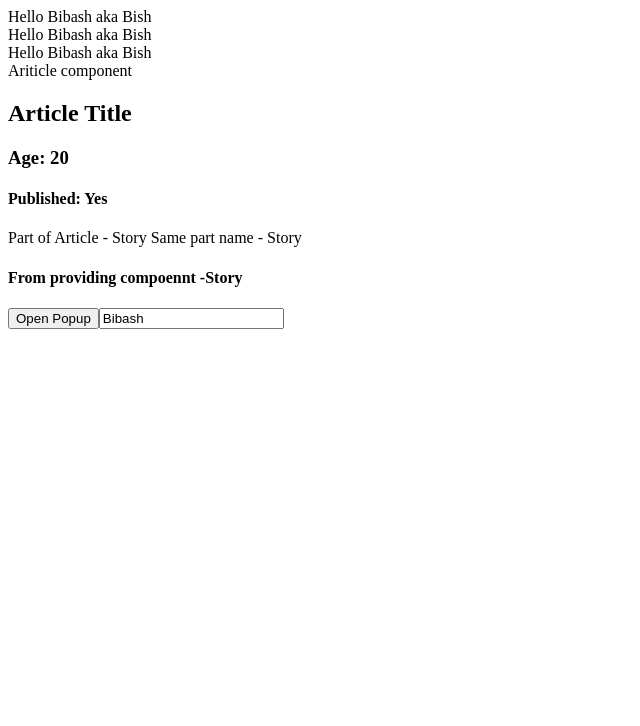
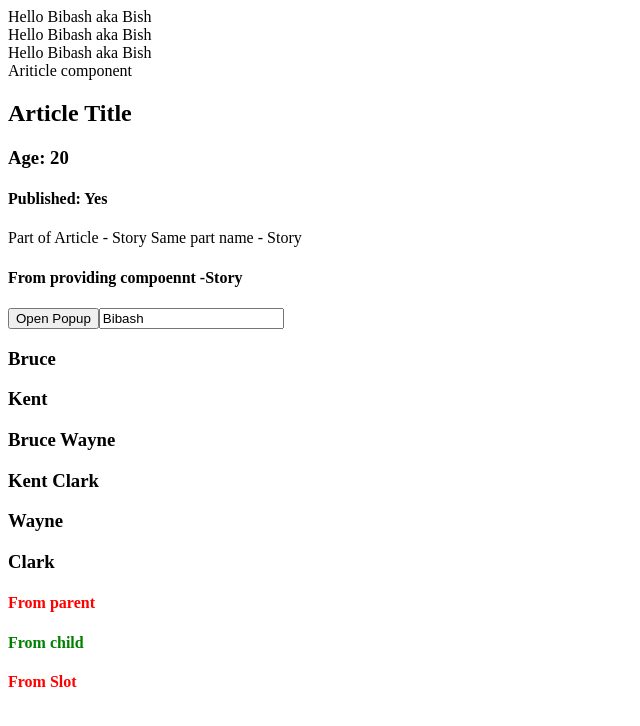
Before and after one commit to bibashrajthala/Vue, a Vue app: page / in a window 1280 px wide. Shown: the top 726 px of the page, without its empty margins (0-640 px from the left). Built offline with nearby package versions, Linux system fonts and the light colour scheme.

Commit message:
slot props from child to parent, component styles

```diff
--- a/src/App.vue
+++ b/src/App.vue
@@ -25,6 +25,27 @@
 
   <!-- V-MODEL IN CUSTOM COMPONENTS  -->
   <Input v-model="name" placeholder="Enter name" />
+
+  <!-- SLOT PROPS => pass data from child to parent  -->
+  <NameList v-slot:default="slotProps">{{ slotProps.firstName }}</NameList>
+  <NameList v-slot:default="slotProps"
+    >{{ slotProps.firstName }} {{ slotProps.lastName }}</NameList
+  >
+  <NameList>
+    <template v-slot:slotWithFullName="slotProps">
+      {{ slotProps.fullname.lastName }}
+    </template>
+  </NameList>
+
+  <!-- COMPONENT STYLES  -->
+  <!-- just like in react, styles are applied globally and since styles of child component are evalueated before parents, parent child overrides child styles on confilct. so use scope the styles or even better use module styles -->
+  <!-- Also when root node is not provided inside template of child, it takes parent styles even when child styles are scoped
+   -->
+  <!-- And slots takes styles from parent component not form child  -->
+  <h4>From parent</h4>
+  <ChildStyles>
+    <h4>From Slot</h4>
+  </ChildStyles>
 </template>
 
 <script>
@@ -32,6 +53,8 @@ import Greet from "./components/Greet.vue";
 import Article from "./components/Article.vue";
 import PopUp from "./components/PopUp.vue";
 import Input from "./components/Input.vue";
+import NameList from "./components/NameList.vue";
+import ChildStyles from "./components/ChildStyles.vue";
 
 export default {
   name: "App",
@@ -40,6 +63,8 @@ export default {
     Article,
     PopUp,
     Input,
+    NameList,
+    ChildStyles,
   },
   data() {
     return {
@@ -57,4 +82,8 @@ export default {
 };
 </script>
 
-<style></style>
+<style scoped>
+h4 {
+  color: red;
+}
+</style>
--- /dev/null
+++ b/src/components/ChildStyles.vue
@@ -0,0 +1,18 @@
+<template>
+  <div>
+    <h4>From child</h4>
+    <slot></slot>
+  </div>
+</template>
+
+<script>
+export default {
+  name: "ChildStyles",
+};
+</script>
+
+<style scoped>
+h4 {
+  color: green;
+}
+</style>
--- /dev/null
+++ b/src/components/NameList.vue
@@ -0,0 +1,28 @@
+<template>
+  <h3 v-for="name in names" :key="name.firstName">
+    <slot :firstName="name.firstName" :lastName="name.lastName"></slot>
+    <slot name="slotWithFullName" :fullname="name"></slot>
+  </h3>
+</template>
+
+<script>
+export default {
+  name: "NameList",
+  data() {
+    return {
+      names: [
+        {
+          firstName: "Bruce",
+          lastName: "Wayne",
+        },
+        {
+          firstName: "Kent",
+          lastName: "Clark",
+        },
+      ],
+    };
+  },
+};
+</script>
+
+<style></style>
```
